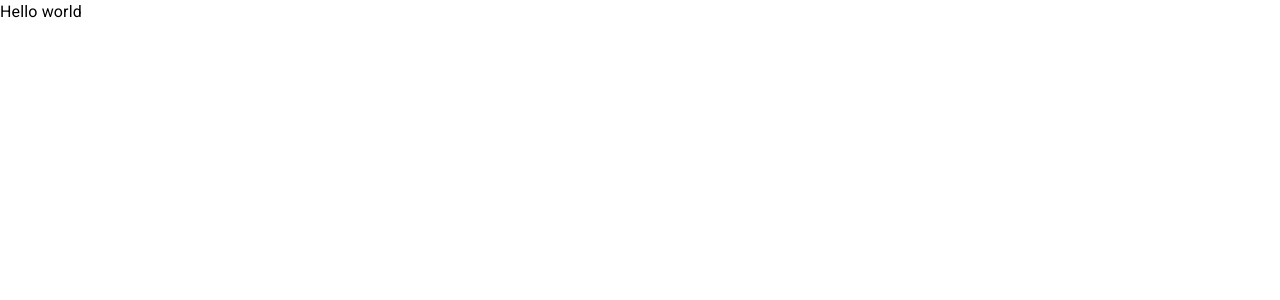
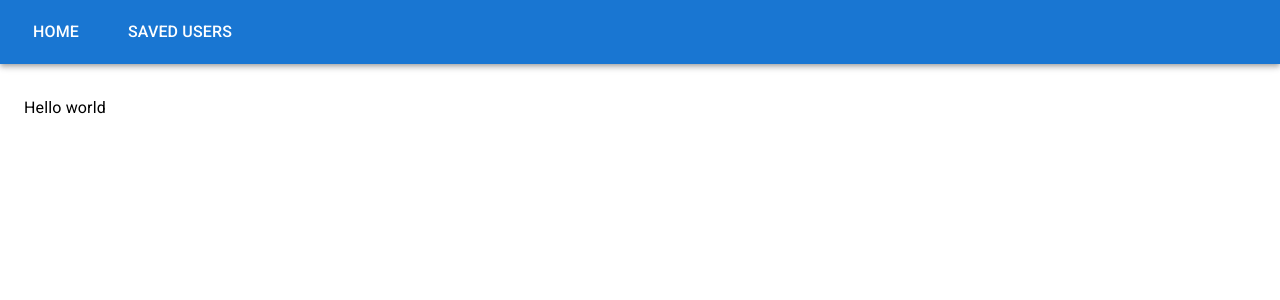
Before and after one commit to mndacium/weather-app, a Next.js app: page / in a window 1280 px wide. Shown: the top 300 px of the page. Built offline with nearby package versions, Linux system fonts and the light colour scheme.

Commit message:
feat: add app layout

```diff
--- a/src/app/layout.tsx
+++ b/src/app/layout.tsx
@@ -3,6 +3,9 @@ import "@fontsource/roboto/400.css";
 import "@fontsource/roboto/500.css";
 import "@fontsource/roboto/700.css";
 import "./globals.css";
+import Container from "@mui/material/Container";
+import Stack from "@mui/material/Stack";
+import { AppHeader } from "@/components/layout";
 
 export default function RootLayout({
   children,
@@ -11,7 +14,16 @@ export default function RootLayout({
 }>) {
   return (
     <html lang="en">
-      <body>{children}</body>
+      <body>
+        <Stack minHeight="100vh">
+          <AppHeader />
+          <Stack flex="1">
+            <Container maxWidth="xl" sx={{ my: 4 }}>
+              {children}
+            </Container>
+          </Stack>
+        </Stack>
+      </body>
     </html>
   );
 }
--- /dev/null
+++ b/src/components/layout/app-header/index.ts
@@ -0,0 +1 @@
+export { AppHeader } from "./main";
--- /dev/null
+++ b/src/components/layout/app-header/main.tsx
@@ -0,0 +1,41 @@
+import * as React from "react";
+import AppBar from "@mui/material/AppBar";
+import Button from "@mui/material/Button";
+import Container from "@mui/material/Container";
+import Stack from "@mui/material/Stack";
+import Toolbar from "@mui/material/Toolbar";
+import Typography from "@mui/material/Typography";
+import { MobileMenu } from "./ui";
+
+const pages = [
+  { label: "Home", href: "/" },
+  { label: "Saved users", href: "/users" },
+];
+
+export function AppHeader() {
+  return (
+    <AppBar position="static">
+      <Container maxWidth="xl">
+        <Toolbar disableGutters>
+          <Stack direction="row" alignItems="center" gap="2rem">
+            <MobileMenu pages={pages} />
+            <Stack
+              direction="row"
+              alignItems="center"
+              gap="2rem"
+              display={{ xs: "none", md: "flex" }}
+            >
+              {pages.map(({ label, href }) => (
+                <Button key={label} href={href}>
+                  <Typography variant="body1" color="#fff" fontWeight="500">
+                    {label}
+                  </Typography>
+                </Button>
+              ))}
+            </Stack>
+          </Stack>
+        </Toolbar>
+      </Container>
+    </AppBar>
+  );
+}
--- /dev/null
+++ b/src/components/layout/app-header/ui/MobileMenu.tsx
@@ -0,0 +1,63 @@
+"use client";
+import * as React from "react";
+import Box from "@mui/material/Box";
+import IconButton from "@mui/material/IconButton";
+import Link from "@mui/material/Link";
+import Menu from "@mui/material/Menu";
+import MenuIcon from "@mui/icons-material/Menu";
+import MenuItem from "@mui/material/MenuItem";
+
+interface Props {
+  pages: { label: string; href: string }[];
+}
+
+export function MobileMenu({ pages }: Props) {
+  const [anchorElNav, setAnchorElNav] = React.useState<null | HTMLElement>(
+    null
+  );
+
+  const handleOpenNavMenu = (event: React.MouseEvent<HTMLElement>) => {
+    setAnchorElNav(event.currentTarget);
+  };
+
+  const handleCloseNavMenu = () => {
+    setAnchorElNav(null);
+  };
+
+  return (
+    <Box sx={{ flexGrow: 1, display: { xs: "flex", md: "none" } }}>
+      <IconButton
+        size="large"
+        aria-label="account of current user"
+        aria-controls="menu-appbar"
+        aria-haspopup="true"
+        onClick={handleOpenNavMenu}
+        color="inherit"
+      >
+        <MenuIcon />
+      </IconButton>
+      <Menu
+        id="menu-appbar"
+        anchorEl={anchorElNav}
+        anchorOrigin={{
+          vertical: "bottom",
+          horizontal: "left",
+        }}
+        keepMounted
+        transformOrigin={{
+          vertical: "top",
+          horizontal: "left",
+        }}
+        open={Boolean(anchorElNav)}
+        onClose={handleCloseNavMenu}
+        sx={{ display: { xs: "block", md: "none" } }}
+      >
+        {pages.map(({ label, href }) => (
+          <MenuItem key={label} onClick={handleCloseNavMenu}>
+            <Link href={href}>{label}</Link>
+          </MenuItem>
+        ))}
+      </Menu>
+    </Box>
+  );
+}
--- /dev/null
+++ b/src/components/layout/app-header/ui/index.ts
@@ -0,0 +1 @@
+export { MobileMenu } from "./MobileMenu";
--- /dev/null
+++ b/src/components/layout/index.ts
@@ -0,0 +1 @@
+export { AppHeader } from "./app-header";
```
Also changed, not shown: package.json (+9 -4 lines), 1 other file (tests, documents, lock files or other folders).
